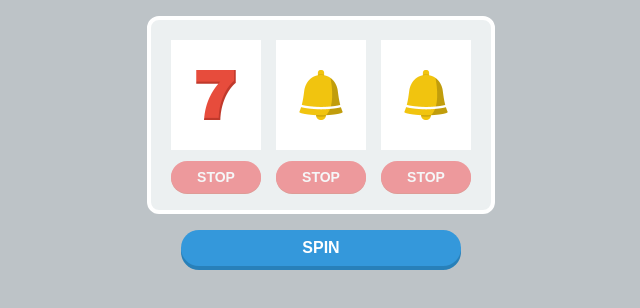
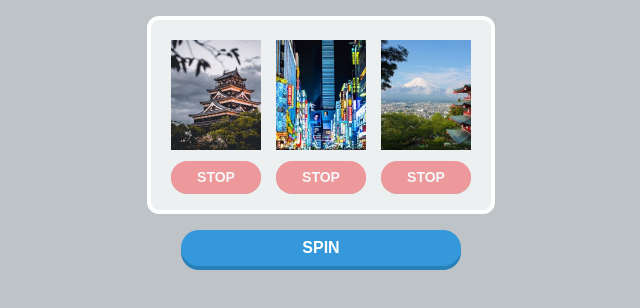
Before and after one commit to KoiCode7/Slot-Machine-Game, a plain HTML site: page index.html in a window 1280 px wide. Shown: the whole page, without its empty margins (319-959 px from the left). Drawn offline with Linux system fonts and the light colour scheme.

Commit message:
Replaced pictures

```diff
--- a/js/main.js
+++ b/js/main.js
@@ -40,7 +40,7 @@
     }
 
     getRandomImage() {
-      const images = ["img/seven.png", "img/bell.png", "img/cherry.png"];
+      const images = ["img/bamboos (Custom).jpg", "img/castle (Custom).jpg", "img/downtown (Custom).jpg", "img/mtFuji (Custom).jpg", "img/temple (Custom).jpg"];
       return images[Math.floor(Math.random() * images.length)];
     }
 
```
Also changed, not shown: img/bamboos (Custom).jpg (added), img/bamboos.jpg (added), img/castle (Custom).jpg (added), img/castle.jpg (added), img/downtown (Custom).jpg (added), img/downtown.jpg (added), img/mtFuji (Custom).jpg (added), img/mtFuji.jpg (added), img/temple (Custom).jpg (added), img/temple.jpg (added), index.html (line endings or trailing spaces).
